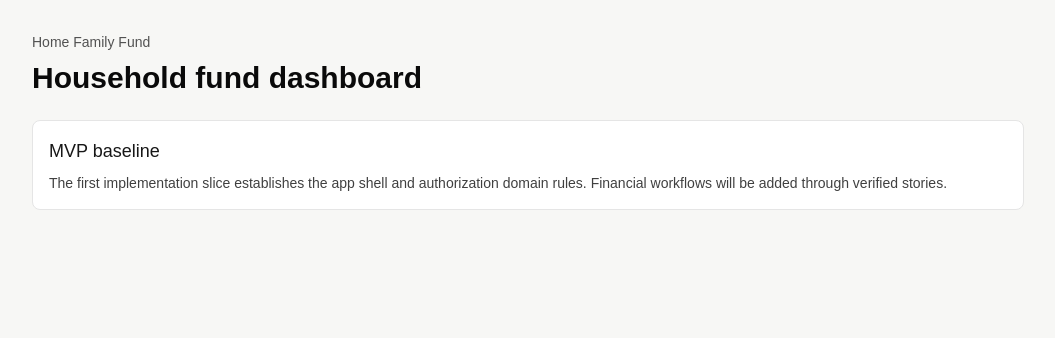
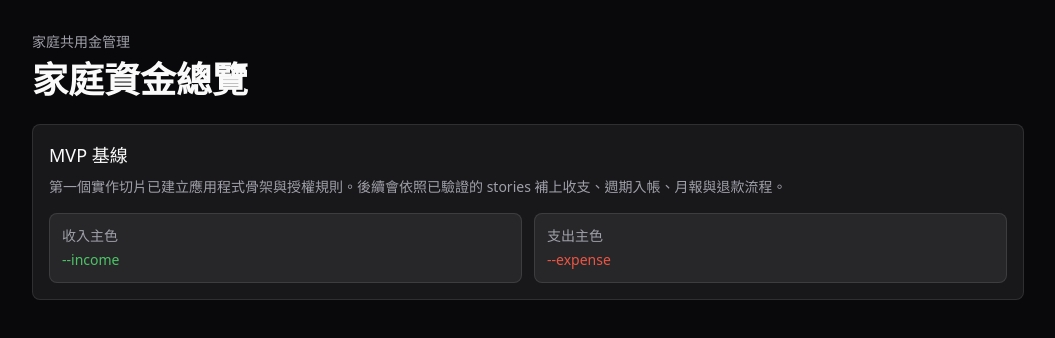
Before and after one commit to and535014/home-fund, a Next.js app: page / in a window 1280 px wide. Shown: the top 338 px of the page, without its empty margins (112-1167 px from the left). Built offline with nearby package versions, Linux system fonts and the light colour scheme.

Commit message:
Apply Traditional Chinese dark design tokens

```diff
--- a/src/app/globals.css
+++ b/src/app/globals.css
@@ -1,17 +1,124 @@
 @import "tailwindcss";
 
+@theme {
+  --font-sans:
+    var(--font-noto-sans-tc), "Noto Sans TC", ui-sans-serif, system-ui,
+    sans-serif, "Apple Color Emoji", "Segoe UI Emoji", "Segoe UI Symbol",
+    "Noto Color Emoji";
+  --font-mono:
+    var(--font-jetbrains-mono), "JetBrains Mono", ui-monospace, SFMono-Regular,
+    Menlo, monospace;
+
+  --color-background: var(--background);
+  --color-foreground: var(--foreground);
+  --color-card: var(--card);
+  --color-card-foreground: var(--card-foreground);
+  --color-popover: var(--popover);
+  --color-popover-foreground: var(--popover-foreground);
+  --color-primary: var(--primary);
+  --color-primary-foreground: var(--primary-foreground);
+  --color-secondary: var(--secondary);
+  --color-secondary-foreground: var(--secondary-foreground);
+  --color-muted: var(--muted);
+  --color-muted-foreground: var(--muted-foreground);
+  --color-accent: var(--accent);
+  --color-accent-foreground: var(--accent-foreground);
+  --color-destructive: var(--destructive);
+  --color-border: var(--border);
+  --color-input: var(--input);
+  --color-ring: var(--ring);
+  --color-income: var(--income);
+  --color-expense: var(--expense);
+
+  --text-display: 2.25rem;
+  --text-display--line-height: 2.5rem;
+  --text-display--font-weight: 600;
+  --text-heading: 1.5rem;
+  --text-heading--line-height: 2rem;
+  --text-heading--font-weight: 600;
+  --text-subheading: 1.125rem;
+  --text-subheading--line-height: 1.75rem;
+  --text-subheading--font-weight: 500;
+  --text-body: 1rem;
+  --text-body--line-height: 1.5rem;
+  --text-body--font-weight: 400;
+  --text-body-strong: 1rem;
+  --text-body-strong--line-height: 1.5rem;
+  --text-body-strong--font-weight: 600;
+  --text-caption: 0.875rem;
+  --text-caption--line-height: 1.25rem;
+  --text-caption--font-weight: 400;
+  --text-label: 0.875rem;
+  --text-label--line-height: 1.25rem;
+  --text-label--font-weight: 500;
+
+  --radius-button: 0.5rem;
+  --radius-input: 0.5rem;
+  --radius-card: 0.5rem;
+  --radius-dialog: 0.75rem;
+  --radius-pill: 9999px;
+
+  --border-width-default: 1px;
+  --border-width-emphasis: 2px;
+}
+
 :root {
-  --background: #f7f7f5;
-  --foreground: #20211f;
+  color-scheme: dark;
+  --background: oklch(0.141 0.005 285.823);
+  --foreground: oklch(0.985 0 0);
+  --card: oklch(0.21 0.006 285.885);
+  --card-foreground: oklch(0.985 0 0);
+  --popover: oklch(0.21 0.006 285.885);
+  --popover-foreground: oklch(0.985 0 0);
+  --primary: oklch(0.72 0.13 192);
+  --primary-foreground: oklch(0.141 0.005 285.823);
+  --secondary: oklch(0.274 0.006 286.033);
+  --secondary-foreground: oklch(0.985 0 0);
+  --muted: oklch(0.274 0.006 286.033);
+  --muted-foreground: oklch(0.705 0.015 286.067);
+  --accent: oklch(0.274 0.006 286.033);
+  --accent-foreground: oklch(0.985 0 0);
+  --destructive: oklch(0.65 0.19 30);
+  --border: oklch(1 0 0 / 10%);
+  --input: oklch(1 0 0 / 15%);
+  --ring: oklch(0.72 0.13 192);
+  --income: oklch(0.73 0.17 148);
+  --expense: oklch(0.65 0.19 30);
 }
 
 html {
-  color-scheme: light;
+  background: var(--background);
 }
 
 body {
   margin: 0;
+  min-height: 100dvh;
   background: var(--background);
   color: var(--foreground);
-  font-family: Arial, Helvetica, sans-serif;
+  font-family:
+    var(--font-noto-sans-tc), "Noto Sans TC", ui-sans-serif, system-ui,
+    sans-serif;
+  -webkit-font-smoothing: antialiased;
+  -moz-osx-font-smoothing: grayscale;
 }
+
+.app-muted {
+  color: var(--muted-foreground);
+}
+
+.app-title {
+  color: var(--foreground);
+}
+
+.app-surface {
+  background: var(--card);
+  border-color: var(--border);
+}
+
+.app-income {
+  color: var(--income);
+}
+
+.app-expense {
+  color: var(--expense);
+}
--- a/src/app/layout.tsx
+++ b/src/app/layout.tsx
@@ -2,8 +2,8 @@ import type { Metadata } from "next";
 import "./globals.css";
 
 export const metadata: Metadata = {
-  title: "Home Family Fund",
-  description: "Household fund management",
+  title: "家庭共用金管理",
+  description: "管理家庭共用資金、收支與退款",
 };
 
 export default function RootLayout({
@@ -12,7 +12,7 @@ export default function RootLayout({
   children: React.ReactNode;
 }>) {
   return (
-    <html lang="en">
+    <html lang="zh-TW">
       <body>{children}</body>
     </html>
   );
--- a/src/app/page.tsx
+++ b/src/app/page.tsx
@@ -1,19 +1,26 @@
 export default function HomePage() {
   return (
-    <main className="mx-auto flex min-h-screen max-w-5xl flex-col gap-6 px-4 py-8">
+    <main className="mx-auto flex min-h-screen max-w-5xl flex-col gap-6 bg-background px-4 py-8 text-foreground">
       <header>
-        <p className="text-sm font-medium text-neutral-600">Home Family Fund</p>
-        <h1 className="mt-2 text-3xl font-semibold text-neutral-950">
-          Household fund dashboard
-        </h1>
+        <p className="text-label text-muted-foreground">家庭共用金管理</p>
+        <h1 className="mt-2 text-display text-foreground">家庭資金總覽</h1>
       </header>
-      <section className="rounded-lg border border-neutral-200 bg-white p-4">
-        <h2 className="text-lg font-medium text-neutral-900">MVP baseline</h2>
-        <p className="mt-2 text-sm text-neutral-700">
-          The first implementation slice establishes the app shell and
-          authorization domain rules. Financial workflows will be added through
-          verified stories.
+      <section className="rounded-card border border-border bg-card p-4 text-card-foreground">
+        <h2 className="text-subheading">MVP 基線</h2>
+        <p className="mt-2 text-caption text-muted-foreground">
+          第一個實作切片已建立應用程式骨架與授權規則。後續會依照已驗證的
+          stories 補上收支、週期入帳、月報與退款流程。
         </p>
+        <dl className="mt-4 grid gap-3 text-label sm:grid-cols-2">
+          <div className="rounded-card border border-border bg-secondary p-3">
+            <dt className="text-muted-foreground">收入主色</dt>
+            <dd className="mt-1 text-income">--income</dd>
+          </div>
+          <div className="rounded-card border border-border bg-secondary p-3">
+            <dt className="text-muted-foreground">支出主色</dt>
+            <dd className="mt-1 text-expense">--expense</dd>
+          </div>
+        </dl>
       </section>
     </main>
   );
```
Also changed, not shown: .ai/architecture/home-family-fund.md, .ai/ddd/home-family-fund.md, .ai/experience-design/story-authenticated-household-access.md, .ai/experience-design/story-ledger-entry-creation.md, .ai/experience-design/story-monthly-records-and-reports.md, .ai/experience-design/story-responsive-core-web-experience.md, .ai/experience-design/web-foundation.md, .ai/idea/home-family-fund.md, .ai/verification-design/home-family-fund-mvp.md.
